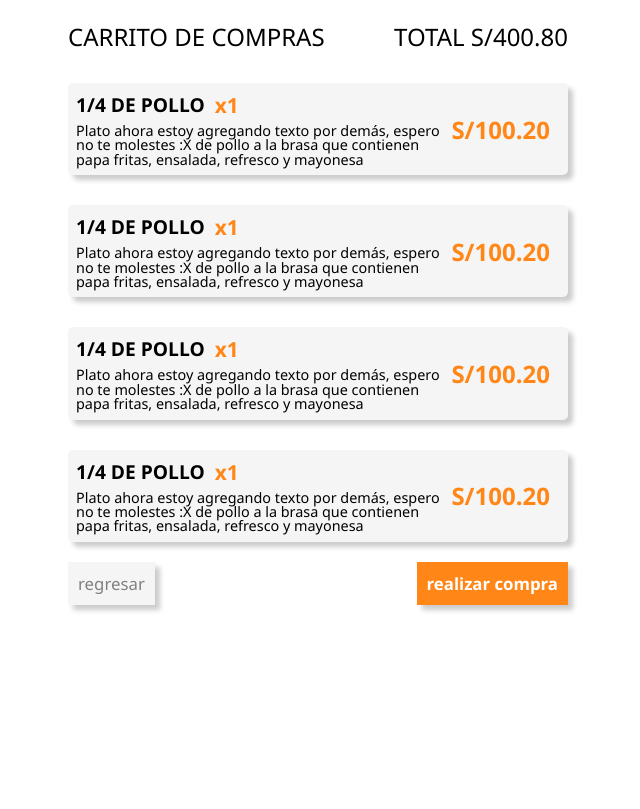
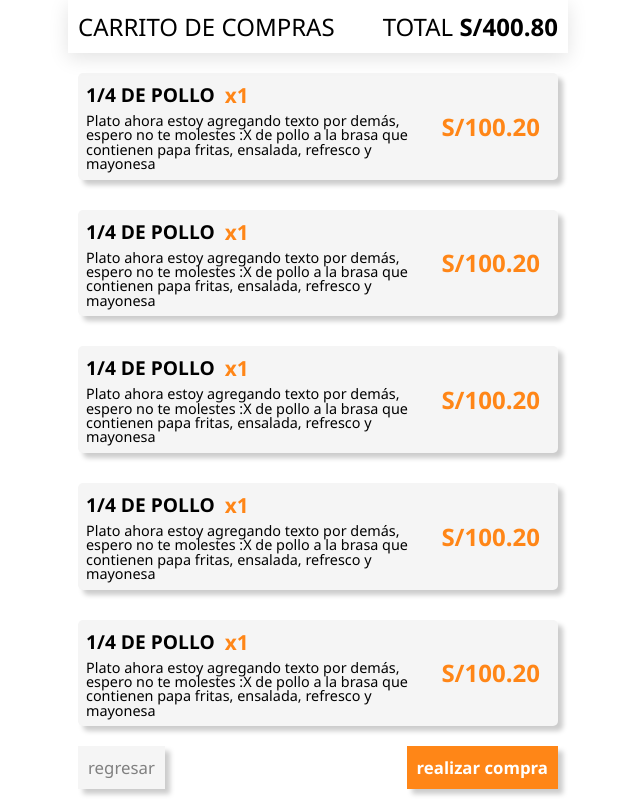
Before and after one commit to Luan-nee/Polleria_start, a PHP site: page /pollo_estar/index.php?opcion=carrito in a window 1280 px wide. Shown: the whole page, without its empty margins (322-962 px from the left). Before the commit the page ends 612 px from the top, so only its background shows below. Run offline with PHP 8.4, Linux system fonts and the light colour scheme.

Commit message:
mejorando detalles de la interfaz del carrito

```diff
--- a/view/carrito.php
+++ b/view/carrito.php
@@ -49,6 +49,13 @@
           100.20,
           0
         );
+        itemCarrito(
+          '1/4 DE POLLO',
+          1,
+          'Plato ahora estoy agregando texto por demás, espero no te molestes :X de pollo a la brasa que contienen papa fritas, ensalada, refresco y mayonesa',
+          100.20,
+          0
+        );
       ?>
     </section>
 
--- a/view/css/carrito.css
+++ b/view/css/carrito.css
@@ -30,10 +30,22 @@ body{
   font-family: 'Segoe UI', Tahoma, Geneva, Verdana, sans-serif;
   font-weight: 500;
   font-size: 1.5em;
-  margin-bottom: 30px;
-  margin-top: 20px;
+  padding: 10px;
+  margin-bottom: 20px;
+
+  background-color: white;
+  position:sticky;
+  top: 0px;
+  box-shadow: 0px 5px 20px rgb(226, 226, 226);
 }
 
+.header-carrito p:nth-child(2){
+  text-align: end;
+}
+
+.header-carrito p:nth-child(2) span{
+  font-weight: bold;
+}
 /* --------------------------------------------------
               CONTENEDOR DEL CARRITO
 -------------------------------------------------- */
@@ -41,6 +53,8 @@ body{
   display: flex;
   flex-direction: column;
   gap: 30px;
+
+  padding: 0px 10px;
 }
 
 /* --------------------------------------------------
@@ -52,6 +66,9 @@ body{
   flex-direction: row;
   flex-wrap: nowrap;
   justify-content: space-between;
+  margin-bottom: 20px;
+
+  padding: 0px 10px;
 }
 
 .opciones a{
```
Also changed, not shown: view/icon/flecha-derecha.png (added), view/icon/flecha-izquierda.png (added), view/img/perfil-user.jpg (added), view/img/pollo1.png (added), view/img/pollo2.png (added), view/img/pollo3.png (added), view/img/pollo4.png (added), view/img/pollo5.png (added), view/img/pollo6.png (added), view/img/pollo7.png (added), 1 other file.
